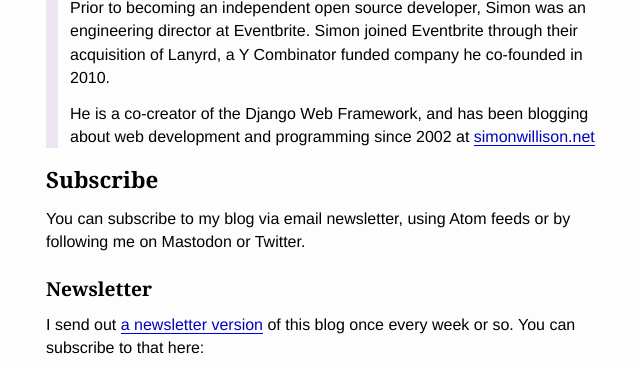
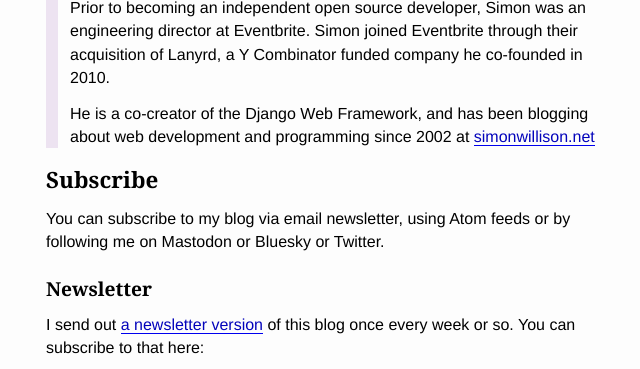
Before and after one commit to simonw/simonwillisonblog, a Django app: template templates/about.html in a window 1280 px wide. Shown: the part 218-587 px from the top of the page, without its empty margins (124-764 px from the left). Run offline with Django 3.2, Linux system fonts and the light colour scheme; tables that the repository leaves empty hold one stand-in row (values such as "Sample post"); the template is opened without the code that fills it: values that come from a table or form of the project are taken from there, most other values are stand-ins (such as "Sample title", 1, 10 or a date in 2020); data that the repository does not hold is empty; parts of the project's set-up code (start-up, migrations or seed data) failed here and were passed over.

Commit message:
Follow me on Bluesky too

```diff
--- a/templates/about.html
+++ b/templates/about.html
@@ -19,7 +19,7 @@
 
 <h2 id="subscribe">Subscribe</h2>
 
-<p>You can subscribe to my blog via email newsletter, using Atom feeds or by following me on Mastodon or Twitter.</p>
+<p>You can subscribe to my blog via email newsletter, using Atom feeds or by following me on Mastodon or Bluesky or Twitter.</p>
 
 <h3 id="newsletter">Newsletter</h3>
 
--- a/templates/entry.html
+++ b/templates/entry.html
@@ -26,7 +26,7 @@
 </div>
 {% endif %}
 </div>
-<div class="entryFooter">Posted <a href="/{{ entry.created|date:"Y/M/j/" }}">{{ entry.created|date:"jS F Y" }}</a> at {{ entry.created|date:"f A"|lower }} &middot; Follow me on <a href="https://fedi.simonwillison.net/@simon">Mastodon</a> or <a href="https://twitter.com/simonw">Twitter</a> or <a href="https://simonwillison.net/about/#subscribe">subscribe to my newsletter</a></div>
+<div class="entryFooter">Posted <a href="/{{ entry.created|date:"Y/M/j/" }}">{{ entry.created|date:"jS F Y" }}</a> at {{ entry.created|date:"f A"|lower }} &middot; Follow me on <a href="https://fedi.simonwillison.net/@simon">Mastodon</a>, <a href="https://bsky.app/profile/simonwillison.net">Bluesky</a>, <a href="https://twitter.com/simonw">Twitter</a> or <a href="https://simonwillison.net/about/#subscribe">subscribe to my newsletter</a></div>
 {% endblock %}
 
 {% block recent_articles_header %}More recent articles{% endblock %}
```
